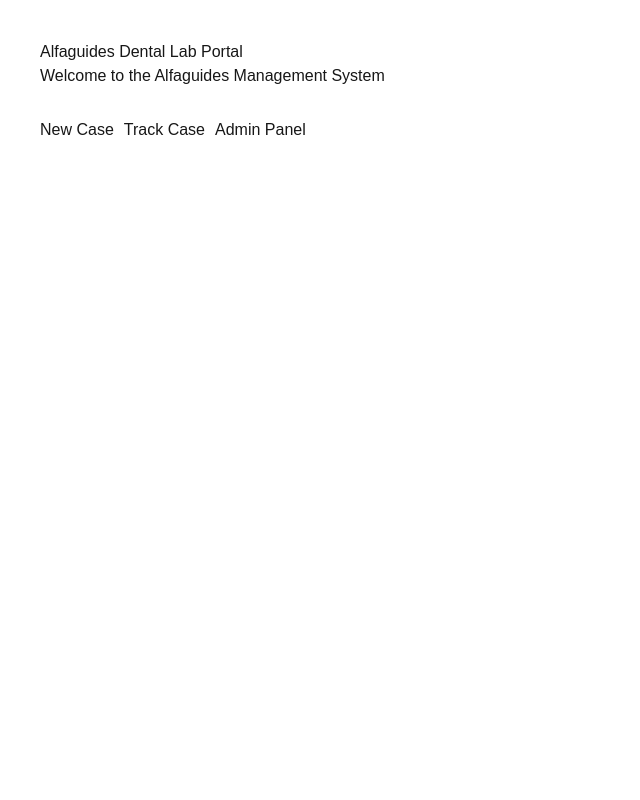
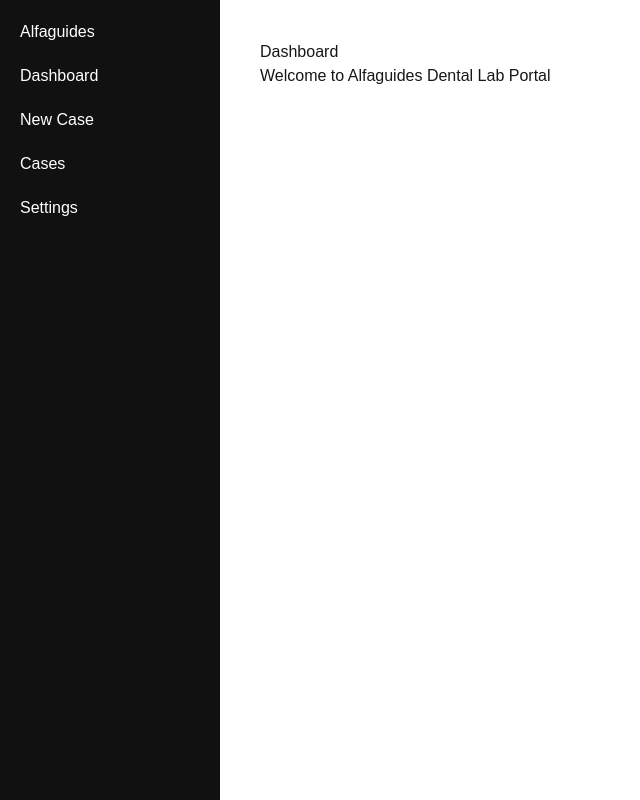
Before and after one commit to ramsismagdy/alfaguides-dashboard, a Next.js app: page / in a window 1280 px wide. Shown: the whole page, without its empty margins (0-640 px from the left). Built offline with nearby package versions, Linux system fonts and the light colour scheme.

Commit message:
create dashboard layout

```diff
--- a/app/page.js
+++ b/app/page.js
@@ -1,15 +1,16 @@
+import Sidebar from "../components/Sidebar"
+
 export default function Home() {
   return (
-    <main style={{padding:"40px", fontFamily:"Arial"}}>
-      <h1>Alfaguides Dental Lab Portal</h1>
+    <div style={{display:"flex"}}>
 
-      <p>Welcome to the Alfaguides Management System</p>
+      <Sidebar />
 
-      <div style={{marginTop:"30px"}}>
-        <button style={{marginRight:"10px"}}>New Case</button>
-        <button style={{marginRight:"10px"}}>Track Case</button>
-        <button>Admin Panel</button>
+      <div style={{padding:"40px", flex:1}}>
+        <h1>Dashboard</h1>
+        <p>Welcome to Alfaguides Dental Lab Portal</p>
       </div>
-    </main>
+
+    </div>
   )
 }
--- /dev/null
+++ b/components/Sidebar.js
@@ -0,0 +1,20 @@
+export default function Sidebar() {
+  return (
+    <div style={{
+      width: "220px",
+      background: "#111",
+      color: "white",
+      height: "100vh",
+      padding: "20px"
+    }}>
+      <h2>Alfaguides</h2>
+
+      <ul style={{listStyle:"none", padding:0}}>
+        <li style={{margin:"20px 0"}}>Dashboard</li>
+        <li style={{margin:"20px 0"}}>New Case</li>
+        <li style={{margin:"20px 0"}}>Cases</li>
+        <li style={{margin:"20px 0"}}>Settings</li>
+      </ul>
+    </div>
+  )
+}
```
